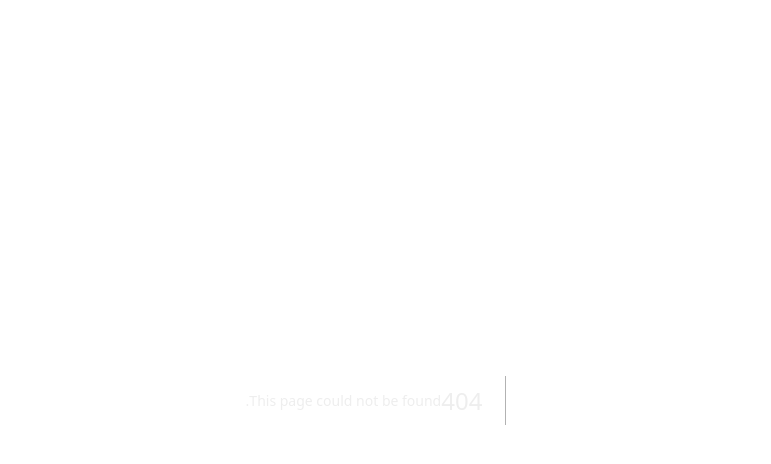
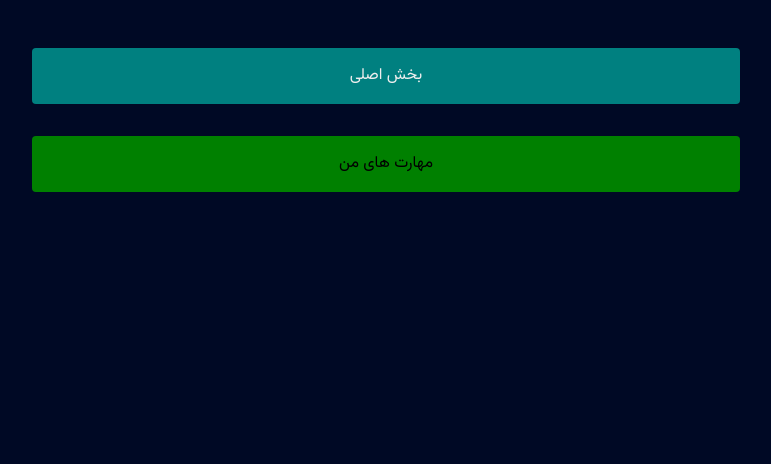
Before and after one commit to AmirKhorrami/Quiz, a Next.js app: page /about in a window 1280 px wide. Before the commit this address had no page. Shown: the top 464 px of the page, without its empty margins (254-1025 px from the left). Built offline with nearby package versions, Linux system fonts and the light colour scheme.

Commit message:
un matched routes and parallel routes and refactoring

```diff
--- /dev/null
+++ b/app/about/@info/loading.js
@@ -0,0 +1,3 @@
+export default function Loading(){
+    return <h2>در حال بارگیری اطلاعات من ...</h2>
+}
--- /dev/null
+++ b/app/about/@info/page.js
@@ -0,0 +1,9 @@
+export default async function Info() {
+  await new Promise((resolve) => setTimeout(resolve, 3000));
+
+  return (
+    <div className="quiz-container" style={{ backgroundColor: "red" }}>
+      اطلاعات من
+    </div>
+  );
+}
--- /dev/null
+++ b/app/about/@skills/loading.js
@@ -0,0 +1,3 @@
+export default function Loading(){
+    return <h2>در حال بارگیری مهارت های من ...</h2>
+}
--- /dev/null
+++ b/app/about/@skills/page.js
@@ -0,0 +1,9 @@
+export default async function Skills() {
+  await new Promise((resolve) => setTimeout(resolve, 3000));
+
+  return (
+    <div className="quiz-container" style={{ backgroundColor: "green" }}>
+      مهارت های من
+    </div>
+  );
+}
--- /dev/null
+++ b/app/about/default.js
@@ -0,0 +1,3 @@
+export default function Default() {
+  return null;
+}
--- /dev/null
+++ b/app/about/layout.js
@@ -0,0 +1,13 @@
+export default function Layout({ children, info, skills }) {
+  const adminAuth = () => {
+    return false;
+  };
+  const isAdmin = adminAuth();
+  return (
+    <div className="container" style={{ textAlign: "center" }}>
+      {children}
+      {isAdmin && info}
+      {skills}
+    </div>
+  );
+}
--- /dev/null
+++ b/app/about/loading.js
@@ -0,0 +1,3 @@
+export default function Loading() {
+  return <h2>در حال بارگیری صفحه اصلی ...</h2>;
+}
--- /dev/null
+++ b/app/about/page.js
@@ -0,0 +1,25 @@
+// import React from "react";
+
+// const About = () => {
+//   return (
+//     <main>
+//       <div>
+//         <h1 className="text-xl text-blue-200">
+//           توسعه دهنده اپلیکیشن :{" "}
+//           <span className="text-xl text-blue-400">امیرحسین خرمی</span>{" "}
+//         </h1>
+//       </div>
+//     </main>
+//   );
+// };
+
+// export default About;
+export default async function About() {
+  await new Promise((resolve) => setTimeout(resolve, 3000));
+
+  return (
+    <div className="quiz-container" style={{ backgroundColor: "teal" }}>
+      <h2>بخش اصلی</h2>
+    </div>
+  );
+}
--- a/app/layout.js
+++ b/app/layout.js
@@ -12,11 +12,11 @@ export const metadata = {
 };
 
 
-export default function RootLayout({children}) {
+export default function RootLayout({children , about}) {
   // throw new Error()
   return (
     <html dir='rtl' lang="fa-IR" className={vazir.className}>
-      <body>{children}</body>
+      <body>{children}{about}</body>
     </html>
   );
 }
--- a/app/quiz/@about/page.js
+++ /dev/null
@@ -1,16 +0,0 @@
-import React from "react";
-
-const About = () => {
-  return (
-    <main>
-      <div>
-        <h1 className="text-xl text-blue-200">
-          توسعه دهنده اپلیکیشن :{" "}
-          <span className="text-xl text-blue-400">امیرحسین خرمی</span>{" "}
-        </h1>
-      </div>
-    </main>
-  );
-};
-
-export default About;
--- a/app/quiz/layout.js
+++ b/app/quiz/layout.js
@@ -1,4 +1,4 @@
-export default function Layout({children, about}){
+export default function Layout({ children, about }) {
   return (
     <div className="container">
       {about}
```
Lines whose indentation alone changed are shown as unchanged.
